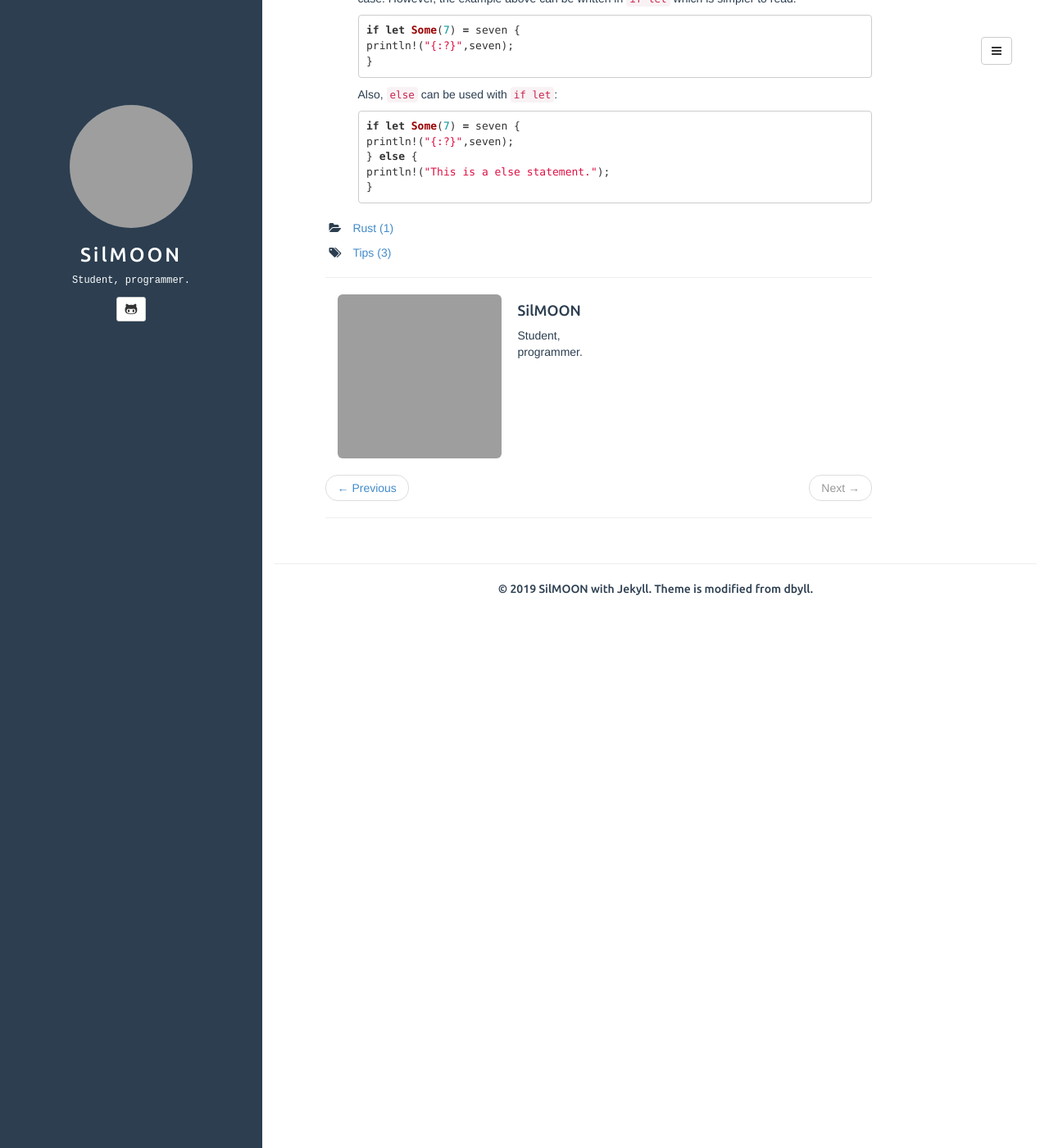
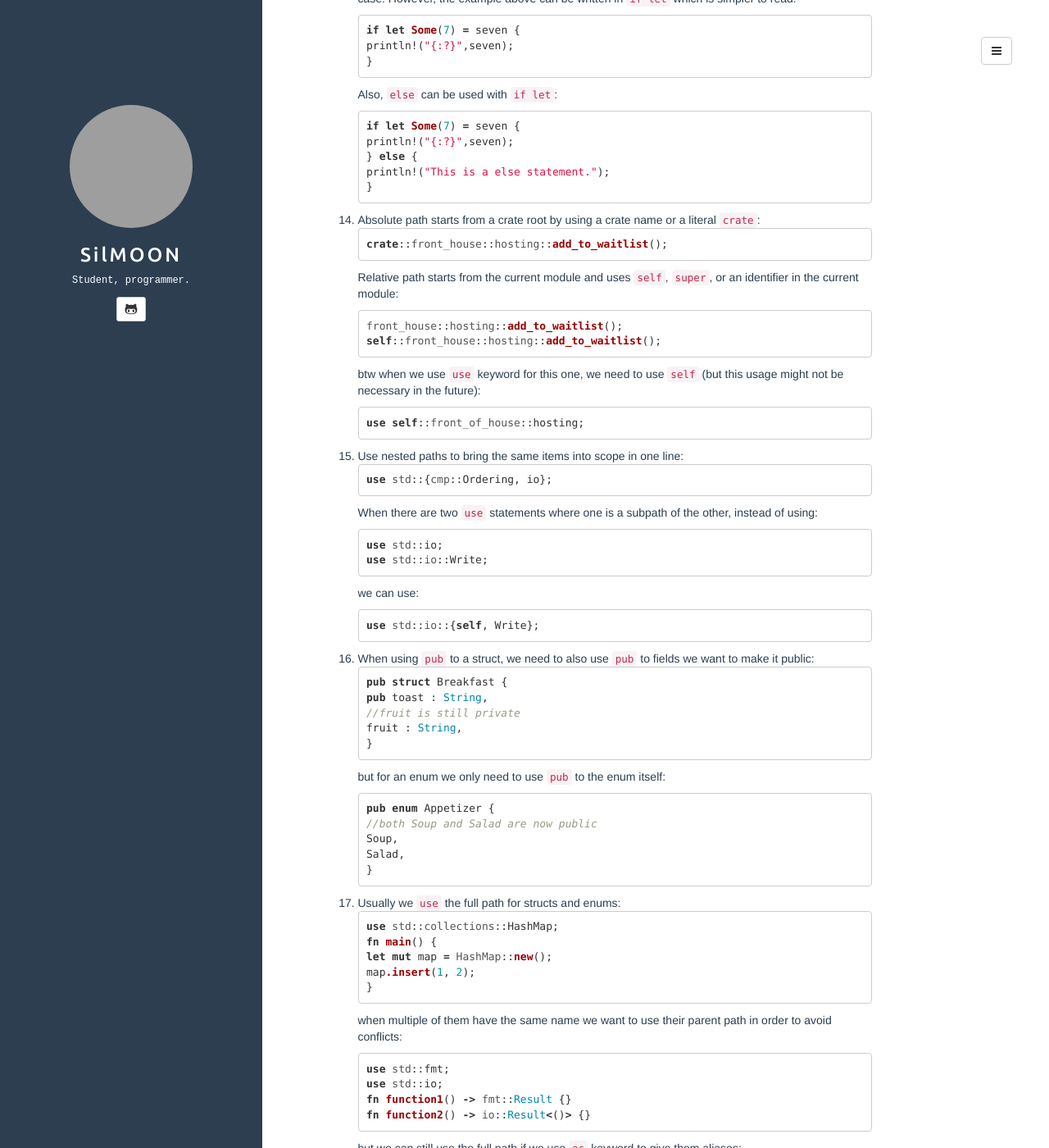
Before and after one commit to SilMOON/silmoon.github.io, a Jekyll site: the page built from _posts/2019-07-15-some-rust-notes.md, in a window 1280 px wide and 1400 px high, scrolled down 1607 px. Shown: the whole window at 82% size. Built offline with Jekyll 4.4.1, drawn with Linux system fonts in a browser that asks for light colours; some of the changed text lies outside the part shown; grey boxes are pictures that could not be loaded.

Commit message:
update post

````diff
--- a/_posts/2019-07-15-some-rust-notes.md
+++ b/_posts/2019-07-15-some-rust-notes.md
@@ -95,3 +95,69 @@ if let Some(7) = seven {
     println!("This is a else statement.");
 }
 ```
+14. Absolute path starts from a crate root by using a crate name or a literal `crate`:
+```rust
+crate::front_house::hosting::add_to_waitlist();
+```
+Relative path starts from the current module and uses `self`, `super`, or an identifier in the current module:
+```rust
+front_house::hosting::add_to_waitlist();
+self::front_house::hosting::add_to_waitlist();
+```
+btw when we use `use` keyword for this one, we need to use `self` (but this usage might not be necessary in the future):
+```rust
+use self::front_of_house::hosting;
+```
+15. Use nested paths to bring the same items into scope in one line:
+```rust
+use std::{cmp::Ordering, io};
+```
+When there are two `use` statements where one is a subpath of the other, instead of using:
+```rust
+use std::io;
+use std::io::Write;
+```
+we can use:
+```rust
+use std::io::{self, Write};
+```
+16. When using `pub` to a struct, we need to also use `pub` to fields we want to make it public:
+```rust
+pub struct Breakfast {
+    pub toast : String,
+    //fruit is still private
+    fruit : String,
+}
+```
+but for an enum we only need to use `pub` to the enum itself:
+```rust
+pub enum Appetizer {
+    //both Soup and Salad are now public
+    Soup,
+    Salad,
+}
+```
+17. Usually we `use` the full path for structs and enums:
+```rust
+use std::collections::HashMap;
+fn main() {
+    let mut map = HashMap::new();
+    map.insert(1, 2);
+}
+```
+when multiple of them have the same name we want to use their parent path in order to avoid conflicts:
+```rust
+use std::fmt;
+use std::io;
+fn function1() -> fmt::Result {}
+fn function2() -> io::Result<()> {}
+```
+but we can still use the full path if we use `as` keyword to give them aliases:
+```rust
+use std::fmt::Result;
+use std::io::Result as IoResult;
+fn function1() -> Result {}
+fn function2() -> IoResult<()> {}
+```
+and usually when we want to use functions from outside, we `use` their parent path.
+18. We can separate modules into different files
````
